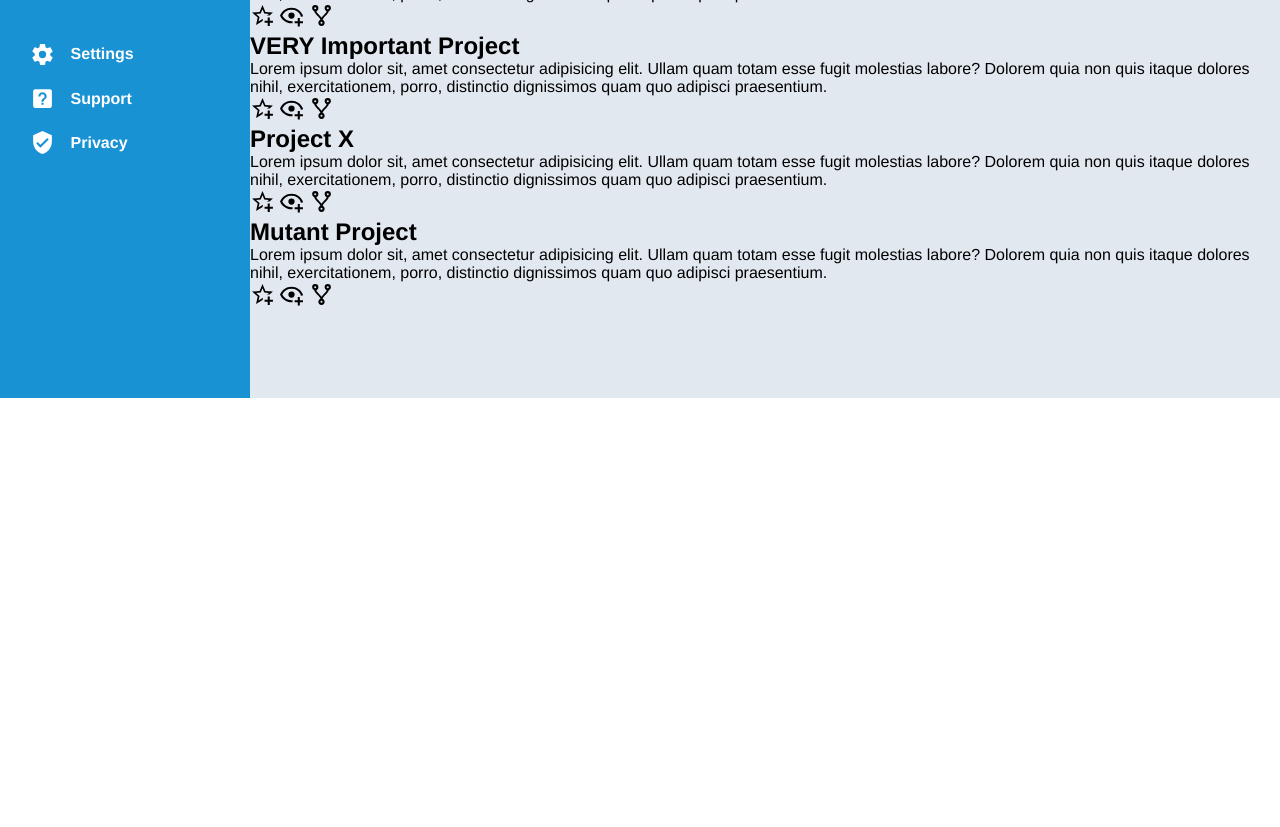
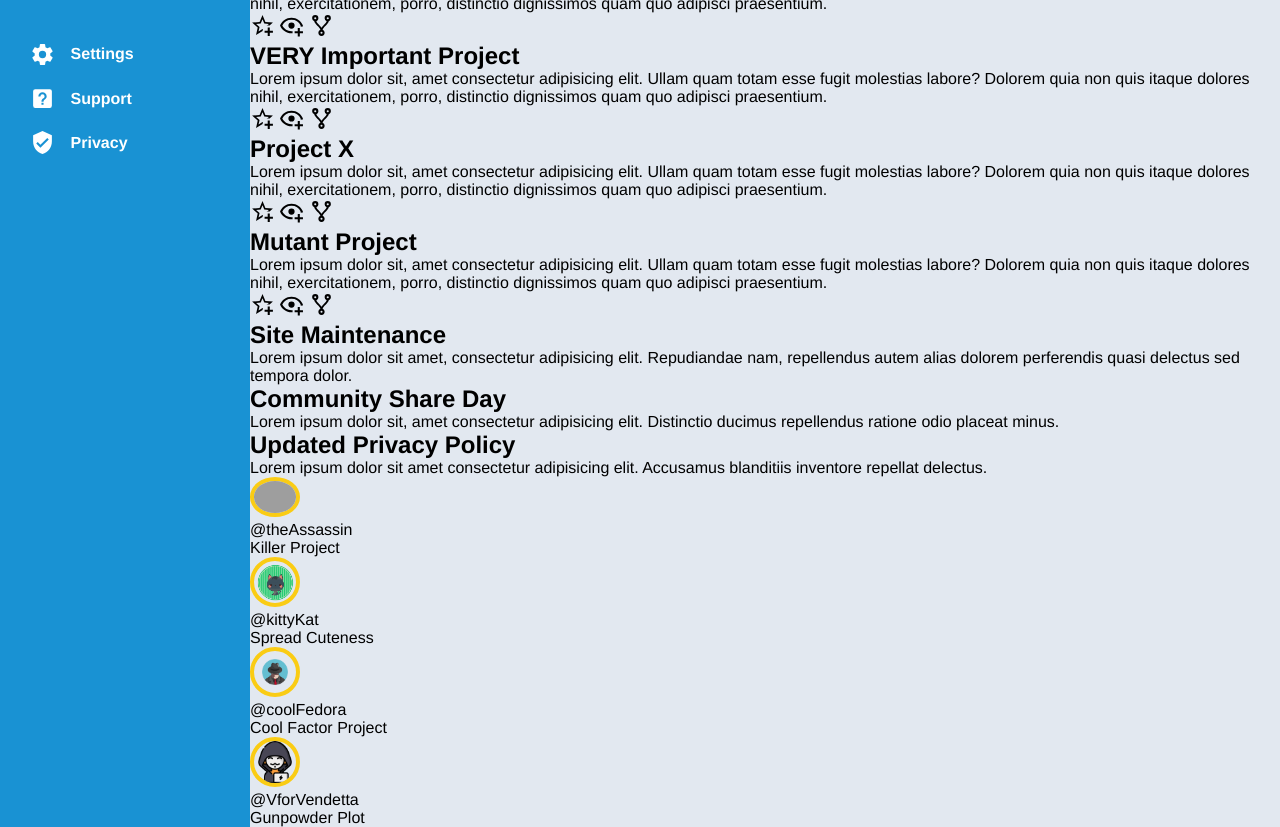
Before and after one commit to AAlWadeiah/admin-dashboard-html-css, a plain HTML site: page index.html in a window 1280 px wide. Shown: the part 402-1229 px from the top of the page. Before the commit the page ends 800 px from the top, so only its background shows below. Drawn offline with Linux system fonts and the light colour scheme; grey boxes are pictures that could not be loaded.

Commit message:
Added all content for Main and additional assets

```diff
--- a/index.html
+++ b/index.html
@@ -310,7 +310,7 @@
       <div class="projects-section">
         <div class="project-card">
           <div class="content">
-            <h2 class="title">Super Cool Project</h2>
+            <h2 class="title">Gunpowder Plot</h2>
             <p class="description">
               Lorem ipsum dolor sit, amet consectetur adipisicing elit. Ullam
               quam totam esse fugit molestias labore? Dolorem quia non quis
@@ -495,8 +495,69 @@
           </div>
         </div>
       </div>
-      <div class="announcements-section"></div>
-      <div class="trending-section"></div>
+      <div class="announcements-section">
+        <div class="announcement">
+          <h2>Site Maintenance</h2>
+          <p>
+            Lorem ipsum dolor sit amet, consectetur adipisicing elit.
+            Repudiandae nam, repellendus autem alias dolorem perferendis quasi
+            delectus sed tempora dolor.
+          </p>
+        </div>
+        <div class="announcement">
+          <h2>Community Share Day</h2>
+          <p>
+            Lorem ipsum dolor sit, amet consectetur adipisicing elit. Distinctio
+            ducimus repellendus ratione odio placeat minus.
+          </p>
+        </div>
+        <div class="announcement">
+          <h2>Updated Privacy Policy</h2>
+          <p>
+            Lorem ipsum dolor sit amet consectetur adipisicing elit. Accusamus
+            blanditiis inventore repellat delectus.
+          </p>
+        </div>
+      </div>
+      <div class="trending-section">
+        <div class="trending">
+          <div class="profile-pic">
+            <img src="./src/imgs/assassin.png" alt="User 1 profile picture" />
+          </div>
+          <p class="username">@theAssassin</p>
+          <p class="project">Killer Project</p>
+        </div>
+        <div class="trending">
+          <div class="profile-pic">
+            <img
+              src="./src/imgs/coloured-cat-background.png"
+              alt="User 2 profile picture"
+            />
+          </div>
+          <p class="username">@kittyKat</p>
+          <p class="project">Spread Cuteness</p>
+        </div>
+        <div class="trending">
+          <div class="profile-pic">
+            <img
+              src="./src/imgs/mysterious-gangster.png"
+              alt="User 3 profile picture"
+            />
+          </div>
+          <p class="username">@coolFedora</p>
+          <p class="project">Cool Factor Project</p>
+        </div>
+        <div class="trending">
+          <div class="profile-pic">
+            <img
+              src="./src/imgs/profile-pic-hacker.png"
+              alt="User 4 profile picture"
+            />
+          </div>
+          <p class="username">@VforVendetta</p>
+          <p class="project">Gunpowder Plot</p>
+        </div>
+      </div>
     </main>
   </body>
 </html>
--- a/src/css/styles.css
+++ b/src/css/styles.css
@@ -27,6 +27,12 @@ body {
 .icon {
     width: var(--icon-width);
     height: var(--icon-height);
+}
+
+.profile-pic > img{
+    width: 40px;
+    border-radius: 50%;
+    border: 4px solid var(--ui-yellow);
 }
 
 /* Sidebar styles */
@@ -81,8 +87,6 @@ header {
 
 .profile-pic > img{
     width: 50px;
-    border-radius: 50%;
-    border: 4px solid var(--ui-yellow);
 }
 
 .search-widget {
@@ -107,10 +111,10 @@ header {
     gap: 1rem;
     font-weight: 600;
 }
-
+/*
 .profile-menu-widget > .profile-pic > img {
     width: 40px;
-}
+} */
 
 .user-greeting {
     display: flex;
```
Also changed, not shown: src/imgs/coloured-cat-background.png (added), src/imgs/mysterious-gangster.png (added), 2 other files.
